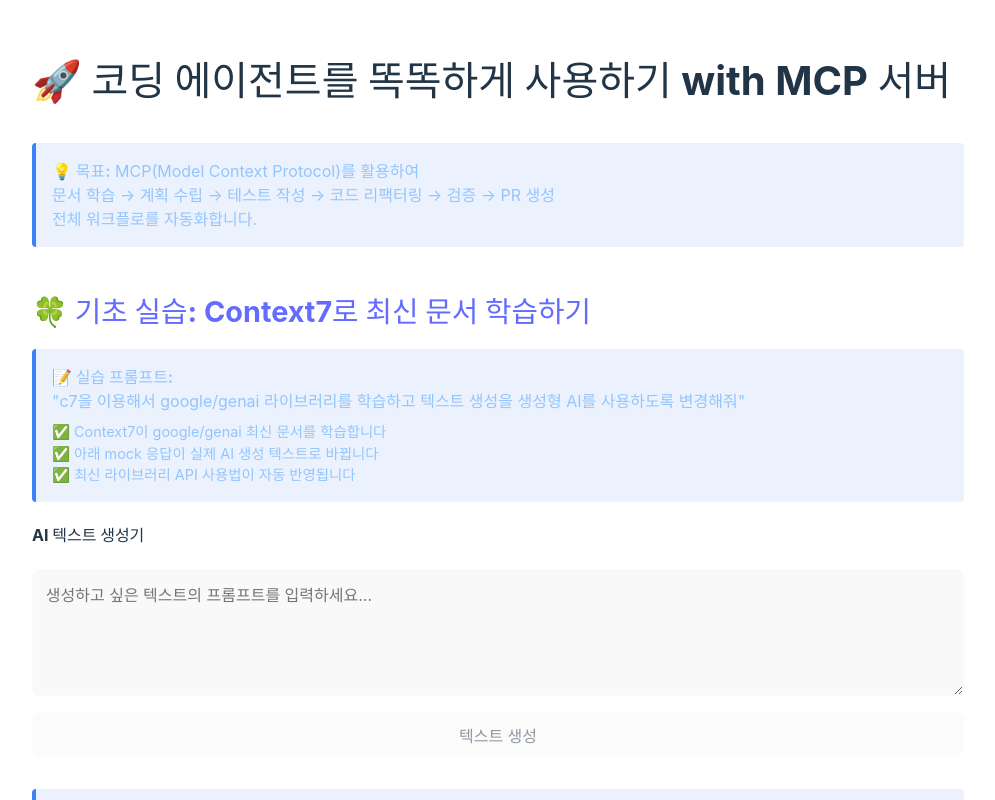
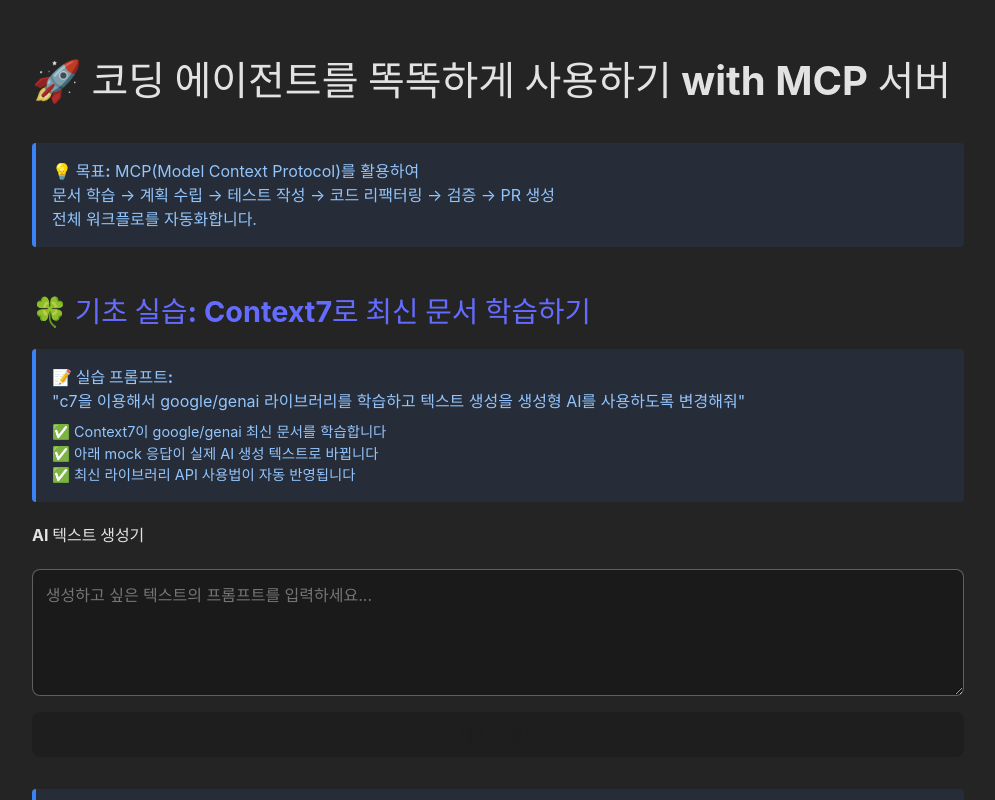
Before and after one commit to whddltjdwhd/mcp-test, a React (Vite) app: page / in a window 1280 px wide. Shown: the top 800 px of the page, without its empty margins (142-1137 px from the left). Built offline with nearby package versions, Linux system fonts and the light colour scheme.

Commit message:
화이트 모드 삭제

```diff
--- a/src/index.css
+++ b/src/index.css
@@ -264,17 +264,3 @@
   font-size: 0.9em;
   line-height: 1.5;
 }
-
-@media (prefers-color-scheme: light) {
-  :root {
-    color: #213547;
-    background-color: #ffffff;
-  }
-
-  input[type="text"],
-  textarea,
-  button {
-    background-color: #f9f9f9;
-    color: #213547;
-  }
-}
```
